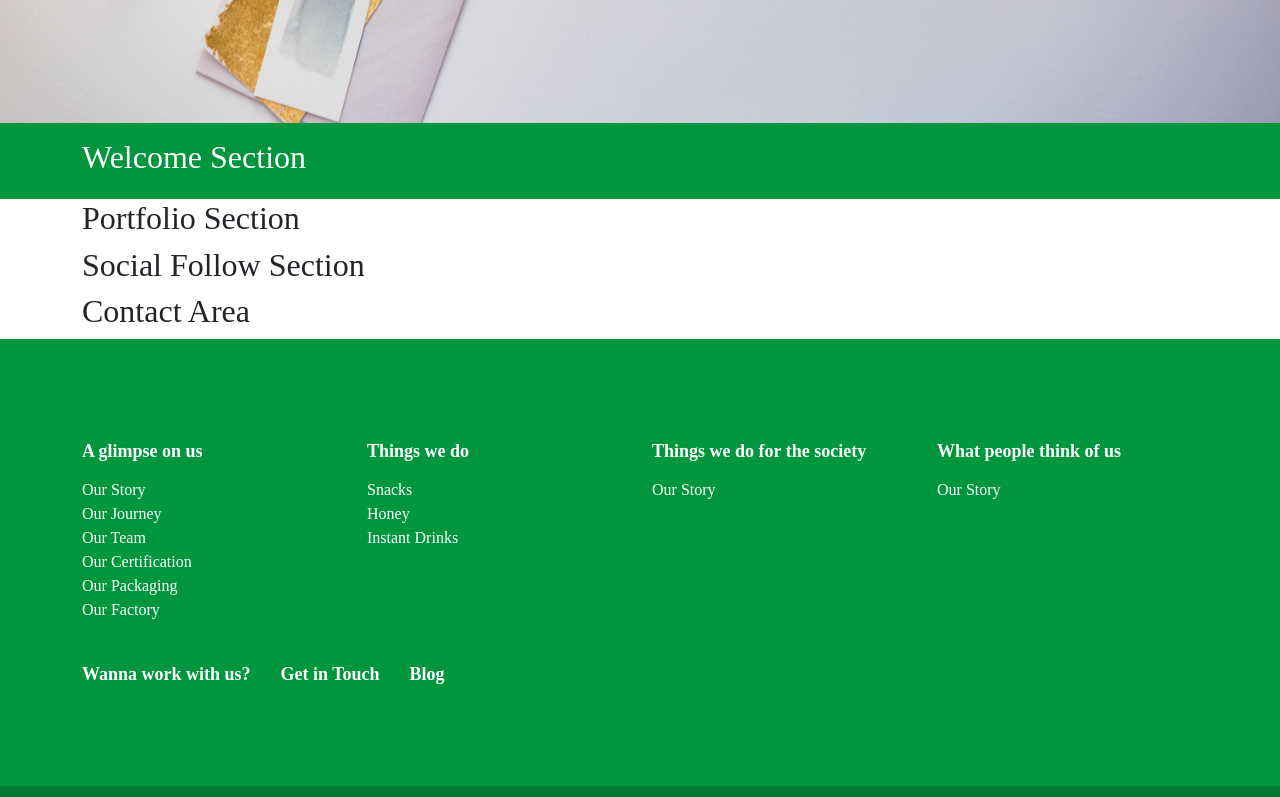
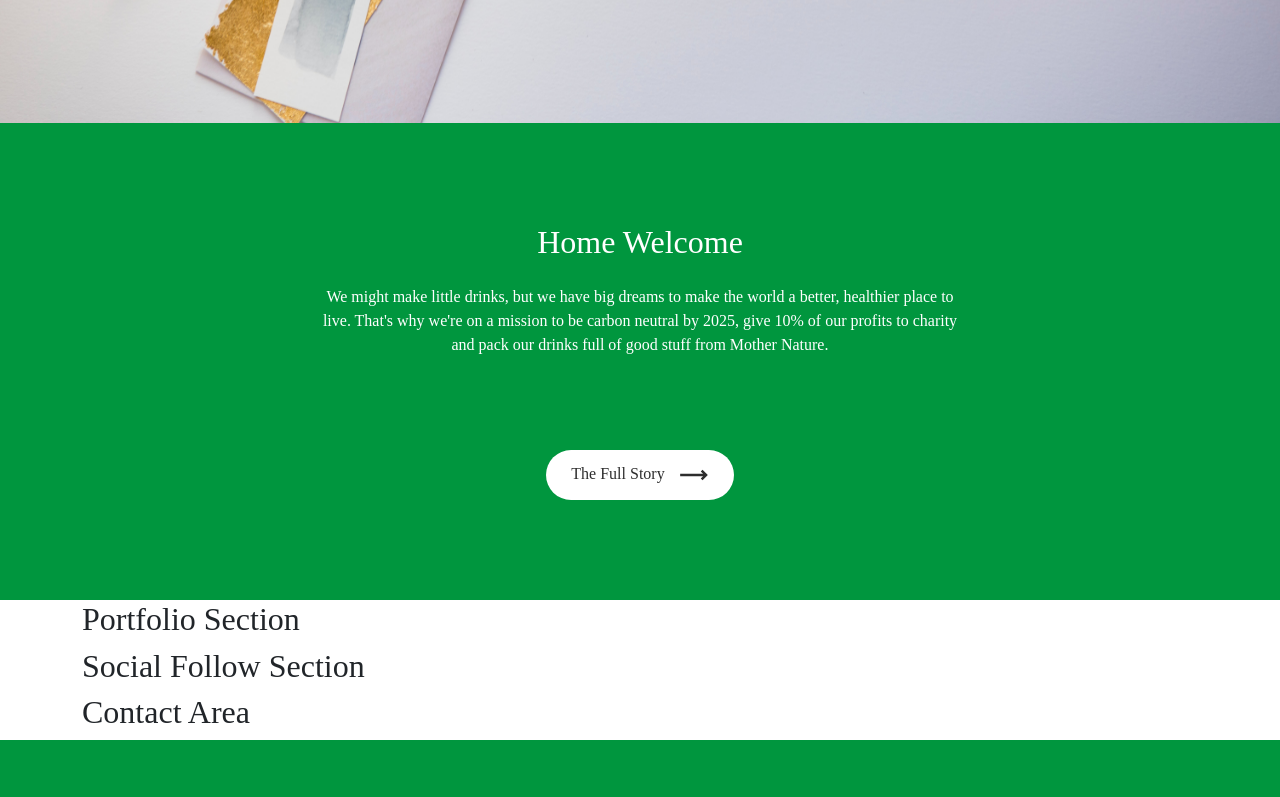
Before and after one commit to mamun07/just-natural-wesite, a Next.js app: page / in a window 1280 px wide. Shown: the part 877-1674 px from the top of the page. Built offline with nearby package versions, Linux system fonts and the light colour scheme.

Commit message:
welcome home

```diff
--- a/components/Btn.js
+++ b/components/Btn.js
@@ -21,8 +21,6 @@ const CustomButton = styled.div`
     border-radius: 25px;
     color: var(--primary-color);
     padding: 10px 25px;
-    font-size: 16px;
-    line-height: 16px;
     text-decoration: none;
     position: relative;
     ::before {
--- a/pages/index.js
+++ b/pages/index.js
@@ -1,9 +1,10 @@
 import Head from "next/head";
 import { EntryHome, GreenBg } from "./style";
 import HomeSlider from "../sections/Slider";
+import HomeWelcome from "../sections/HomeWelcome";
 import { Col, Container, Row } from "react-bootstrap";
 
-export default function Home({ welcome_title }) {
+export default function Home() {
   return (
     <>
       <Head>
@@ -14,15 +15,7 @@ export default function Home({ welcome_title }) {
       </Head>
       <EntryHome>
         <HomeSlider />
-        <GreenBg>
-          <Container>
-            <Row>
-              <Col>
-                <h2>{welcome_title}</h2>
-              </Col>
-            </Row>
-          </Container>
-        </GreenBg>
+        <HomeWelcome />
         <Container>
           <Row>
             <Col>
@@ -36,11 +29,3 @@ export default function Home({ welcome_title }) {
     </>
   );
 }
-
-export function getServerSideProps() {
-  return {
-    props: {
-      welcome_title: "Welcome Section",
-    },
-  };
-}
--- a/pages/style.js
+++ b/pages/style.js
@@ -1,10 +1,5 @@
 import styled from "styled-components";
 
-export const GreenBg = styled.div`
-  background: var(--brand-color);
-  padding: var(--py15);
-  color: var(--secondary-color);
-`;
 export const EntryHome = styled.div`
   min-height: 100vh;
 `;
--- /dev/null
+++ b/sections/HomeWelcome/index.js
@@ -0,0 +1,30 @@
+import Btn from "@/components/Btn";
+import React from "react";
+import { Col, Container, Row } from "react-bootstrap";
+import { WelcomeContainer, WelcomeBG } from "./style";
+
+const HomeWelcome = () => {
+  return (
+    <WelcomeBG>
+      <Container>
+        <Row className="justify-content-center">
+          <Col xs={12} md={9} lg={7}>
+            <WelcomeContainer className="text-center">
+              <h2 className="mb-4">Home Welcome</h2>
+              <p className="mb-5">
+                We might make little drinks, but we have big dreams to make the
+                world a better, healthier place to live. That's why we're on a
+                mission to be carbon neutral by 2025, give 10% of our profits to
+                charity and pack our drinks full of good stuff from Mother
+                Nature.
+              </p>
+              <Btn url={"/"} label={"The Full Story"} />
+            </WelcomeContainer>
+          </Col>
+        </Row>
+      </Container>
+    </WelcomeBG>
+  );
+};
+
+export default HomeWelcome;
--- /dev/null
+++ b/sections/HomeWelcome/style.js
@@ -0,0 +1,14 @@
+import styled from "styled-components";
+
+export const WelcomeBG = styled.div`
+  background: var(--brand-color);
+`;
+export const WelcomeContainer = styled.div`
+  color: var(--secondary-color);
+  padding: 100px 0;
+  a {
+    margin-top: 45px;
+    display: inline-block;
+    z-index: 1;
+  }
+`;
--- a/sections/Slider/index.js
+++ b/sections/Slider/index.js
@@ -11,7 +11,6 @@ export default function homeSlider() {
     <>
       <Swiper
         spaceBetween={0}
-        // autoplay={true}
         centeredSlides={true}
         pagination={{
           clickable: true,
--- a/sections/Slider/style.js
+++ b/sections/Slider/style.js
@@ -9,11 +9,23 @@ export const SliderContent = styled.div`
     position: absolute;
     top: 0;
     left: 0;
-    width: 40%;
-    transform: translate(75%, 150%);
+    width: 60%;
+    transform: translate(35%, 100%);
     text-align: center;
   }
   p {
     margin-bottom: 90px;
+    font-size: 28px;
+    line-height: 36px;
+  }
+  h2 {
+    font-size: 60px;
+    font-weight: 600px;
+    line-height: 70px;
+    margin-bottom: 50px;
+  }
+  a {
+    font-size: 19px;
+    line-height: 44px;
   }
 `;
```
